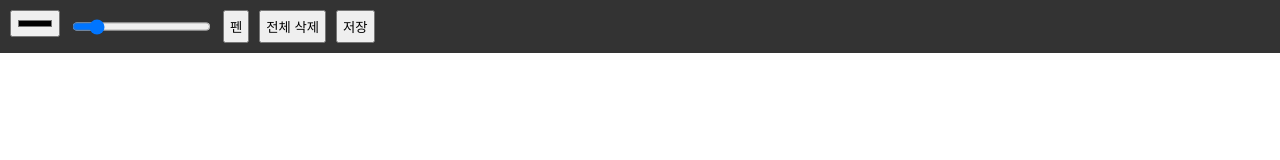
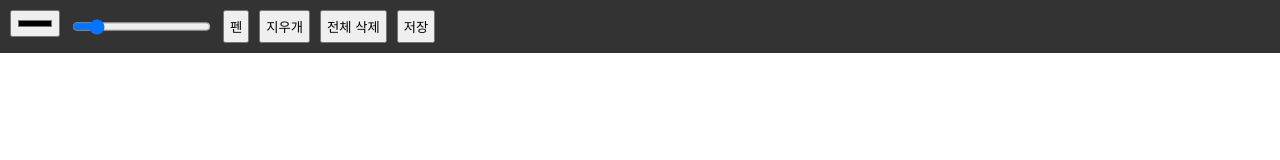
Before and after one commit to alphaman2026/Whiteboard, a plain HTML site: page index.html in a window 1280 px wide. Drawn offline with Linux system fonts and the light colour scheme.

Commit message:
Update index.html

```diff
--- a/index.html
+++ b/index.html
@@ -12,7 +12,7 @@
   <input type="color" id="colorPicker" value="#000000">
   <input type="range" id="sizePicker" min="1" max="20" value="3">
   <button id="pen">펜</button>
-  <!--  <button id="eraser">지우개</button>  -->
+  <button id="eraser">지우개</button>
   <button id="clear">전체 삭제</button>
   <button id="save">저장</button>
 </div>
```
